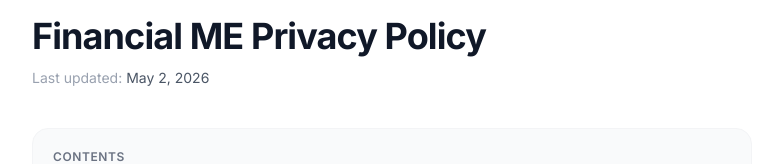
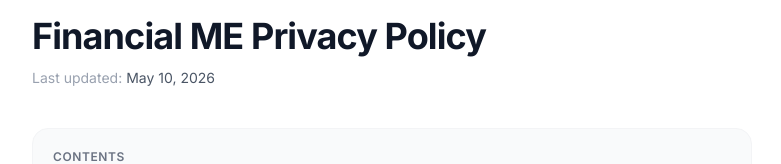
Before and after one commit to Ever-Software/openprivacypolicy, a React (Vite) app: page /privacy-policies/financial-me/policy in a window 1280 px wide. Shown: the part 142-306 px from the top of the page, without its empty margins (248-1029 px from the left). Built offline with nearby package versions, Linux system fonts and the light colour scheme.

Commit message:
change last update financial me policy

```diff
--- a/src/pages/public/FinancialMePolicyPage.tsx
+++ b/src/pages/public/FinancialMePolicyPage.tsx
@@ -217,7 +217,7 @@
             Financial ME Privacy Policy
           </h1>
           <p className="text-sm text-gray-400">
-            Last updated: <span className="text-gray-600 dark:text-gray-300">May 2, 2026</span>
+            Last updated: <span className="text-gray-600 dark:text-gray-300">May 10, 2026</span>
           </p>
         </div>
 
```
